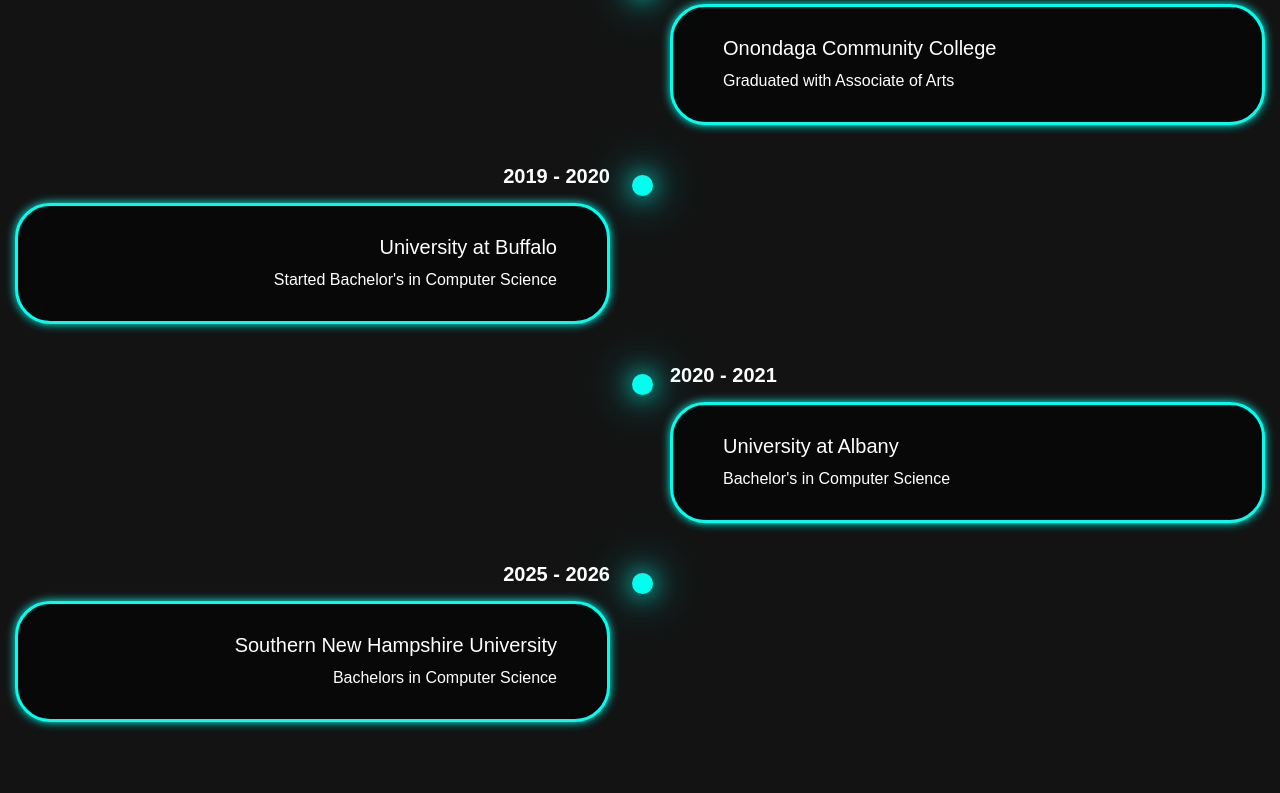
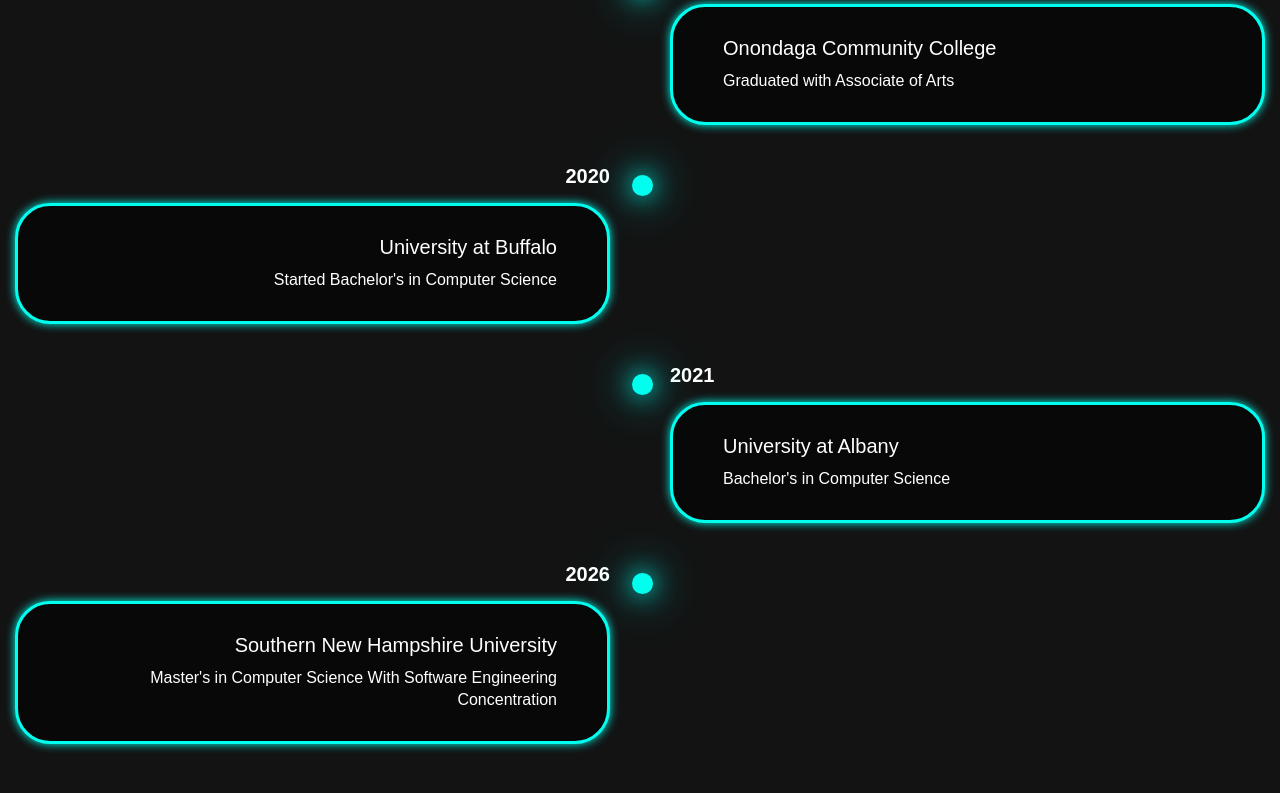
Before and after one commit to Hubbell315/Website, a plain HTML site: page index.html in a window 1280 px wide. Shown: the part 1103-1896 px from the top of the page. Drawn offline with nearby package versions, Linux system fonts and the light colour scheme.

Commit message:
Update index.html

```diff
--- a/index.html
+++ b/index.html
@@ -3,7 +3,7 @@
 <head>
     <meta charset="UTF-8" />
     <meta name="viewport" content="width=device-width, initial-scale=1.0" />
-    <title>Hubbell Portfolio Website</title>
+    <title>Tyler Hubbell Portfolio</title>
     <link rel="stylesheet" href="Homepagedesign.css" />
     <link href="https://unpkg.com/boxicons@2.1.4/css/boxicons.min.css" rel="stylesheet" />
 </head>
@@ -59,7 +59,7 @@
         </div>
         <div class = "timeline-item">
             <div class = "timeline-dot"> </div>
-                <div class = "timeline-date">2019 - 2020
+                <div class = "timeline-date">2020
                 </div>
                 <div class = "timeline-content">
                     <h3> University at Buffalo</h3>
@@ -69,7 +69,7 @@
         </div>
         <div class = "timeline-item">
             <div class = "timeline-dot"> </div>
-                <div class = "timeline-date">2020 - 2021
+                <div class = "timeline-date">2021
                 </div>
                 <div class = "timeline-content">
                     <h3> University at Albany</h3>
@@ -79,11 +79,11 @@
         </div>
         <div class = "timeline-item">
             <div class = "timeline-dot"> </div>
-                <div class = "timeline-date">2025 - 2026
+                <div class = "timeline-date">2026
                 </div>
                 <div class = "timeline-content">
                     <h3> Southern New Hampshire University</h3>
-                    <p>Bachelors in Computer Science</p>
+                    <p>Master's in Computer Science With Software Engineering Concentration</p>
                 </div>
 
         </div>
```
